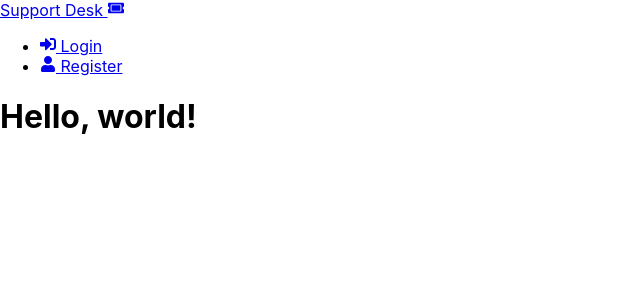
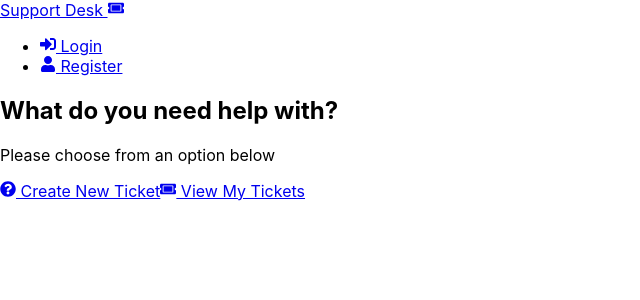
Before and after one commit to agustinlozano/DeskWizard, a React (Vite) app in the folder frontend/: page / in a window 1280 px wide. Shown: the top 300 px of the page, without its empty margins (0-640 px from the left). Built offline with nearby package versions, Linux system fonts and the light colour scheme.

Commit message:
Add the first page: Home

```diff
--- a/frontend/src/pages/Home.jsx
+++ b/frontend/src/pages/Home.jsx
@@ -1,8 +1,22 @@
+import { Link } from 'react-router-dom'
+import { FaQuestionCircle, FaTicketAlt } from 'react-icons/fa'
+
 const Home = () => {
   return (
-    <div>
-      <h1>Hello, world!</h1>
-    </div>
+    <>
+      <section className='heading'>
+        <h1>What do you need help with?</h1>
+        <p>Please choose from an option below</p>
+      </section>
+
+      <Link to='/' className='btn btn-reverse btn-block'>
+        <FaQuestionCircle /> Create New Ticket
+      </Link>
+
+      <Link to='/' className='btn btn-block'>
+        <FaTicketAlt /> View My Tickets
+      </Link>
+    </>
   )
 }
 
```
